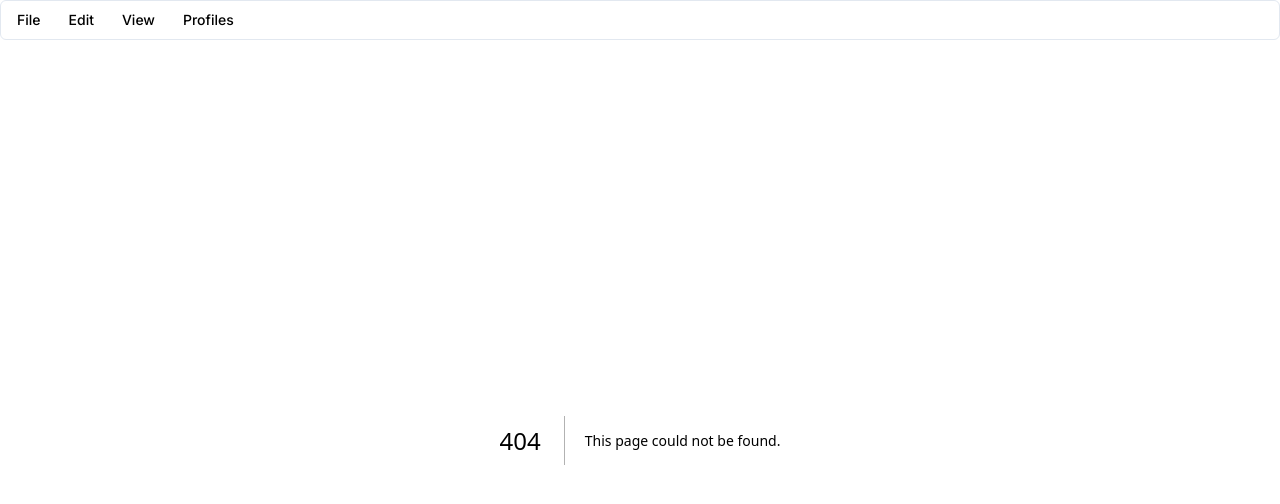
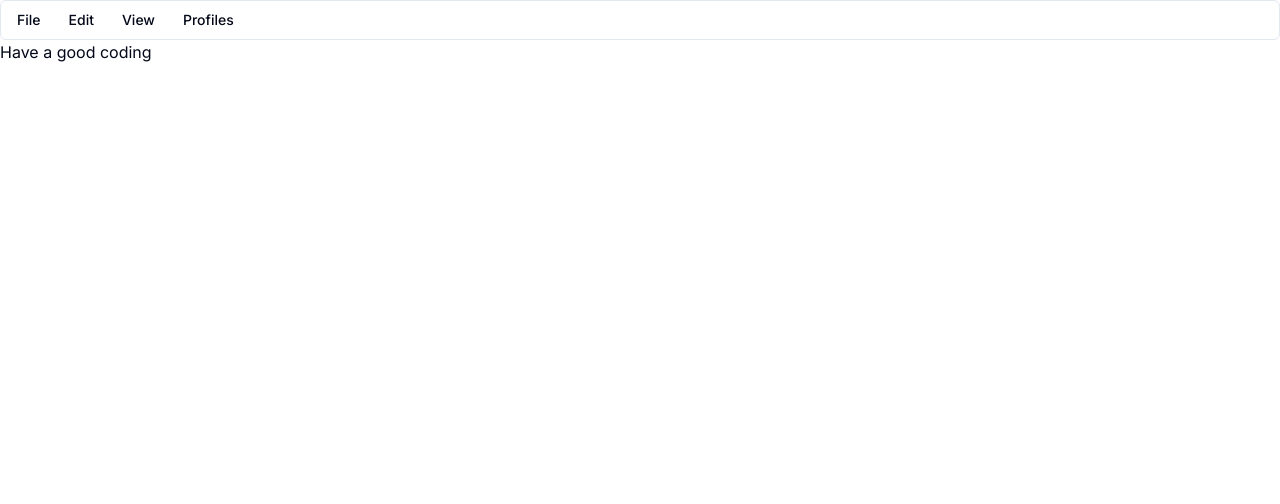
Before and after one commit to open-xyz/Paradox, a Next.js app: page /medical-report in a window 1280 px wide. Before the commit this address had no page. Shown: the top 504 px of the page. Built offline with nearby package versions, Linux system fonts and the light colour scheme.

Commit message:
added page routes

```diff
--- /dev/null
+++ b/app/medical-report/page.tsx
@@ -0,0 +1,8 @@
+import React from 'react';
+
+type medicalReportProps = {};
+
+const medicalReport: React.FC<medicalReportProps> = () => {
+	return <div>Have a good coding</div>;
+};
+export default medicalReport;
--- /dev/null
+++ b/app/medicine-analyzer/page.tsx
@@ -0,0 +1,8 @@
+import React from 'react';
+
+type medicineAnalyzerProps = {};
+
+const medicineAnalyzer: React.FC<medicineAnalyzerProps> = () => {
+	return <div>Have a good coding</div>;
+};
+export default medicineAnalyzer;
--- a/app/page.tsx
+++ b/app/page.tsx
@@ -1,5 +1,3 @@
-import Header from '@/components/header/Header';
-
 export default function Home() {
 	return (
 		<main className='flex h-[80vh] flex-col items-center justify-between p-24'>
--- /dev/null
+++ b/app/physio/page.tsx
@@ -0,0 +1,8 @@
+import React from 'react';
+
+type physioProps = {};
+
+const physio: React.FC<physioProps> = () => {
+	return <div>Have a good coding</div>;
+};
+export default physio;
--- /dev/null
+++ b/app/visual-analyzer/page.tsx
@@ -0,0 +1,8 @@
+import React from 'react';
+
+type visualAnalyzerProps = {};
+
+const visualAnalyzer: React.FC<visualAnalyzerProps> = () => {
+	return <div>Have a good coding</div>;
+};
+export default visualAnalyzer;
```
